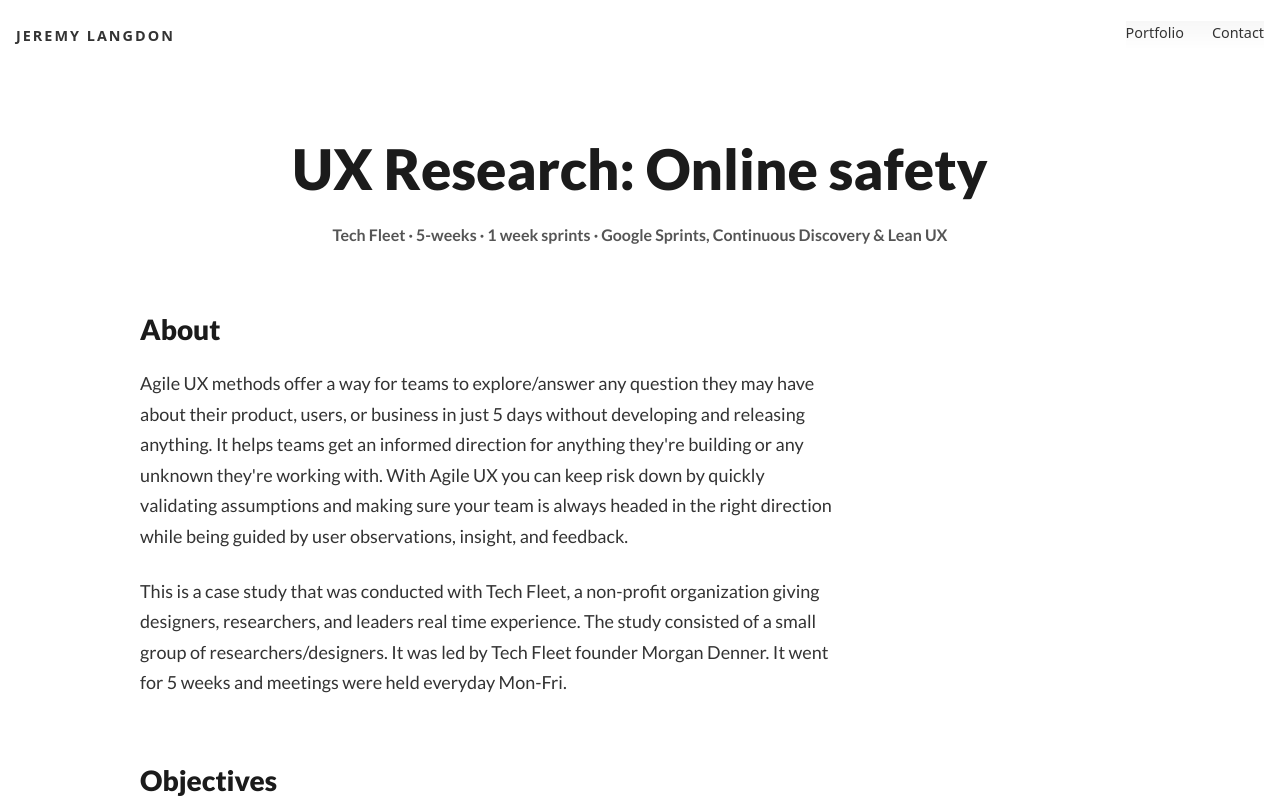
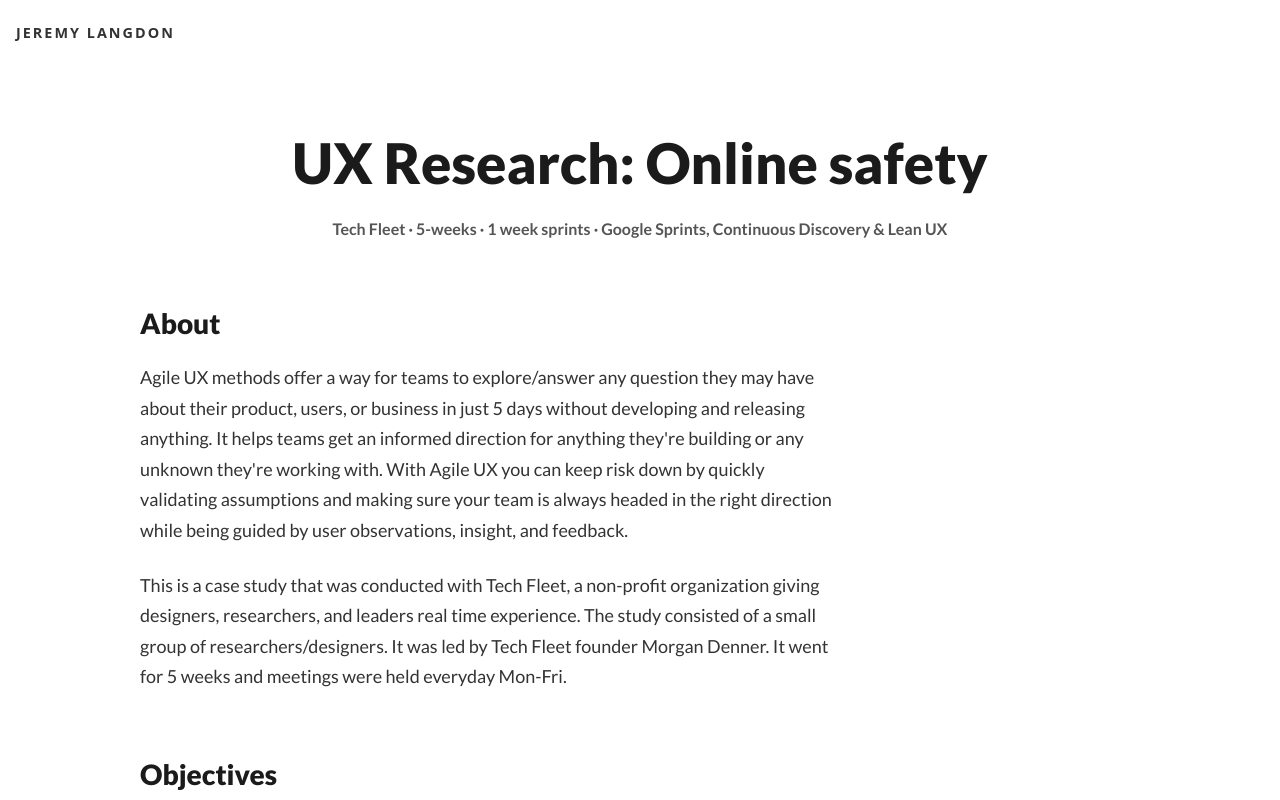
Before and after one commit to Jeremylangdon2/Portfolio-site, a plain HTML site: page case-study-1.html in a window 1280 px wide. Drawn offline with Linux system fonts and the light colour scheme.

Commit message:
Replace top navigation with hamburger button
Removed the top navigation and added a hamburger button for navigation.

```diff
--- a/case-study-1.html
+++ b/case-study-1.html
@@ -32,11 +32,7 @@
       <span class="head-name">Jeremy Langdon</span>
     </div>
    <!-- Replace this nav block in case-study-1.html -->
-<nav class="top-nav" id="site-nav">
-    <a href="/">Portfolio</a>
-    <!-- <a href="portfolio">Portfolio</a> -->
-    <a href="contact">Contact</a>
-  </nav>
+
 
 <button class="hamburger" aria-label="Toggle navigation" aria-expanded="false" aria-controls="site-nav">
   <span></span><span></span><span></span>
```
